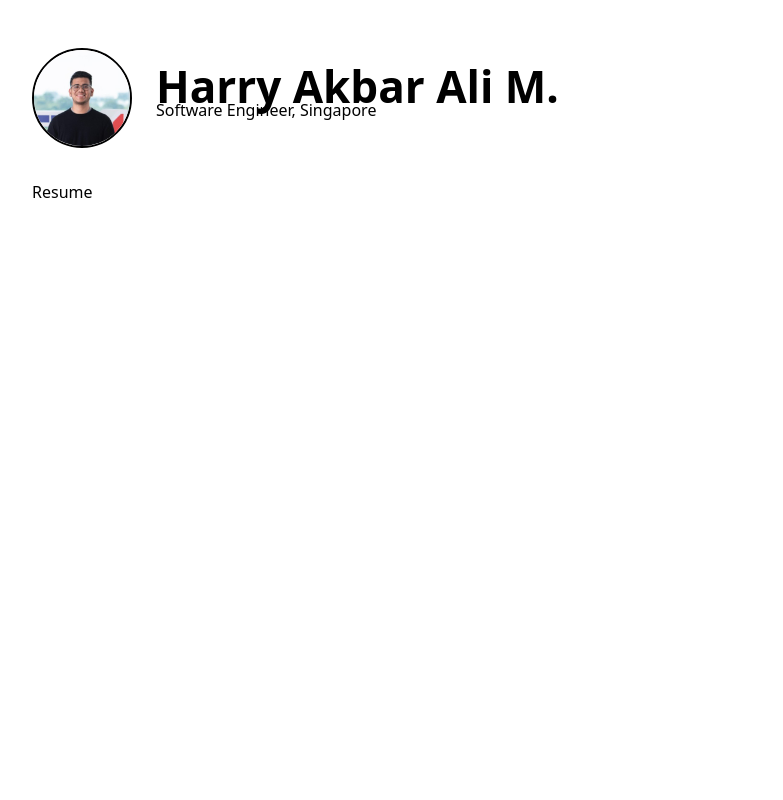
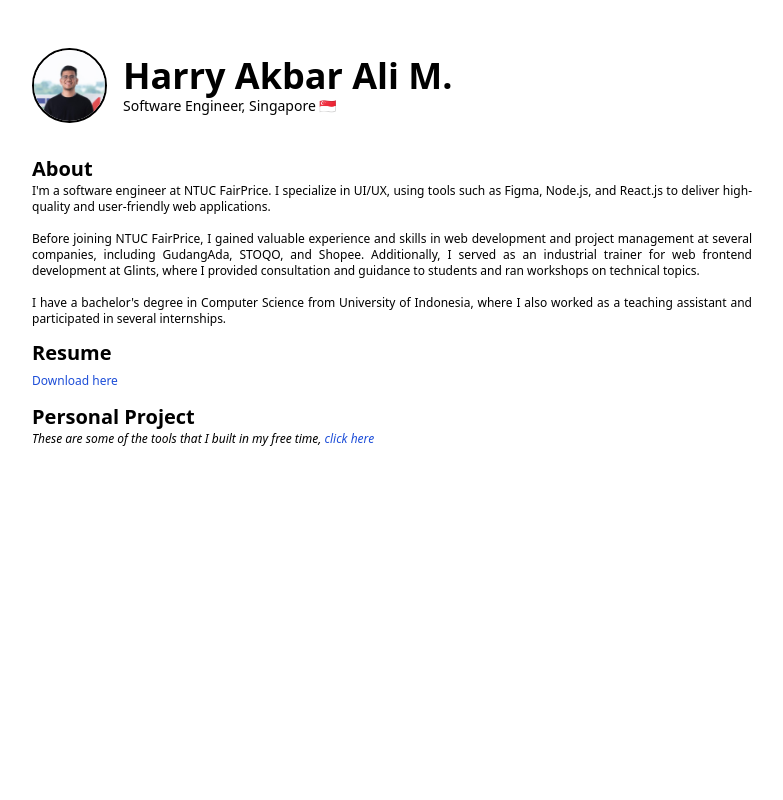
Before and after one commit to harryakbar/personal-website, a Next.js app: page / in a window 1280 px wide. Shown: the top 800 px of the page, without its empty margins (248-1031 px from the left). Built offline with nearby package versions, Linux system fonts and the light colour scheme.

Commit message:
content: update main page content

```diff
--- a/components/footer.tsx
+++ b/components/footer.tsx
@@ -5,7 +5,7 @@ const Footer = () => {
     <footer className="bg-neutral-50 border-t border-neutral-200">
       <Container>
         <div className="flex flex-col">
-          <h3 className="flex text-4xl lg:text-[2.5rem] font-bold tracking-tighter leading-tight text-center lg:text-left">
+          <h3 className="flex text-xl md:text-2xl font-bold tracking-tighter leading-tight text-center lg:text-left">
             Connect with me
           </h3>
           <div>
--- a/components/intro.tsx
+++ b/components/intro.tsx
@@ -1,4 +1,3 @@
-import Image from "next/image";
 import React from "react";
 
 const defaultTitle = "Harry Akbar Ali M.";
@@ -10,14 +9,14 @@ const Intro: React.FunctionComponent<{ title?: string }> = ({
     <section className="flex flex-row items-center mb-8">
       <img
         alt="Harry"
-        width={100}
-        height={100}
+        width={75}
+        height={75}
         src="/assets/profile.jpeg"
         className="rounded-full border-solid border-2 border-black"
       />
-      <div className="ml-6">
-        <h1 className="text-base md:text-6xl font-bold">{title}</h1>
-        <h6>Software Engineer, Singapore</h6>
+      <div className="ml-4">
+        <h1 className="text-xl md:text-4xl font-bold">{title}</h1>
+        <h6 className="text-sm">Software Engineer, Singapore 🇸🇬</h6>
       </div>
     </section>
   );
--- a/components/layout.tsx
+++ b/components/layout.tsx
@@ -11,7 +11,7 @@ const Layout = ({ preview, children }: Props) => {
   return (
     <>
       <Meta />
-      <div className="min-h-screen">
+      <div className="flex flex-col flex-grow min-h-screen">
         <main>{children}</main>
       </div>
       <Footer />
--- a/pages/index.tsx
+++ b/pages/index.tsx
@@ -1,3 +1,4 @@
+import Link from "next/link";
 import Container from "../components/container";
 import Intro from "../components/intro";
 import Layout from "../components/layout";
@@ -11,9 +12,35 @@ export default function Index() {
       </Head>
       <Container>
         <Intro />
-        <div className="flex md:space-x-4 flex-col md:flex-row items-start md:items-top space-x-0">
-          Resume
-        </div>
+        <h3 className="text-xl font-semibold">About</h3>
+        <article className="text-xs text-justify">
+          I'm a software engineer at NTUC FairPrice. I specialize in UI/UX,
+          using tools such as Figma, Node.js, and React.js to deliver
+          high-quality and user-friendly web applications.
+          <br />
+          <br />
+          Before joining NTUC FairPrice, I gained valuable experience and skills
+          in web development and project management at several companies,
+          including GudangAda, STOQO, and Shopee. Additionally, I served as an
+          industrial trainer for web frontend development at Glints, where I
+          provided consultation and guidance to students and ran workshops on
+          technical topics.
+          <br />
+          <br />I have a bachelor's degree in Computer Science from University
+          of Indonesia, where I also worked as a teaching assistant and
+          participated in several internships.
+        </article>
+        <h3 className="text-xl font-semibold mt-3">Resume</h3>
+        <Link className="text-blue-700 hover:underline text-xs" href="/app">
+          Download here
+        </Link>
+        <h3 className="text-xl font-semibold mt-3">Personal Project</h3>
+        <p className="text-xs italic">
+          These are some of the tools that I built in my free time,{" "}
+          <Link className="text-blue-700 hover:underline" href="/app">
+            click here
+          </Link>
+        </p>
       </Container>
     </Layout>
   );
```
